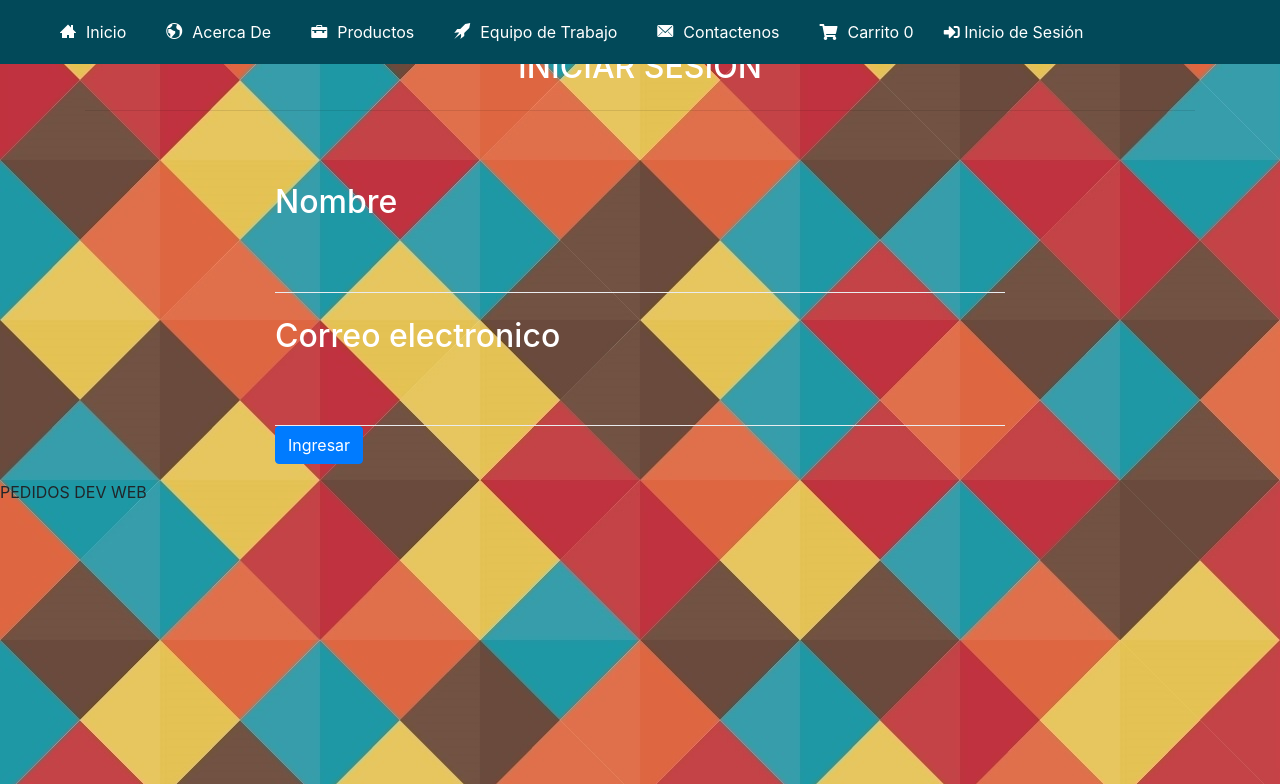
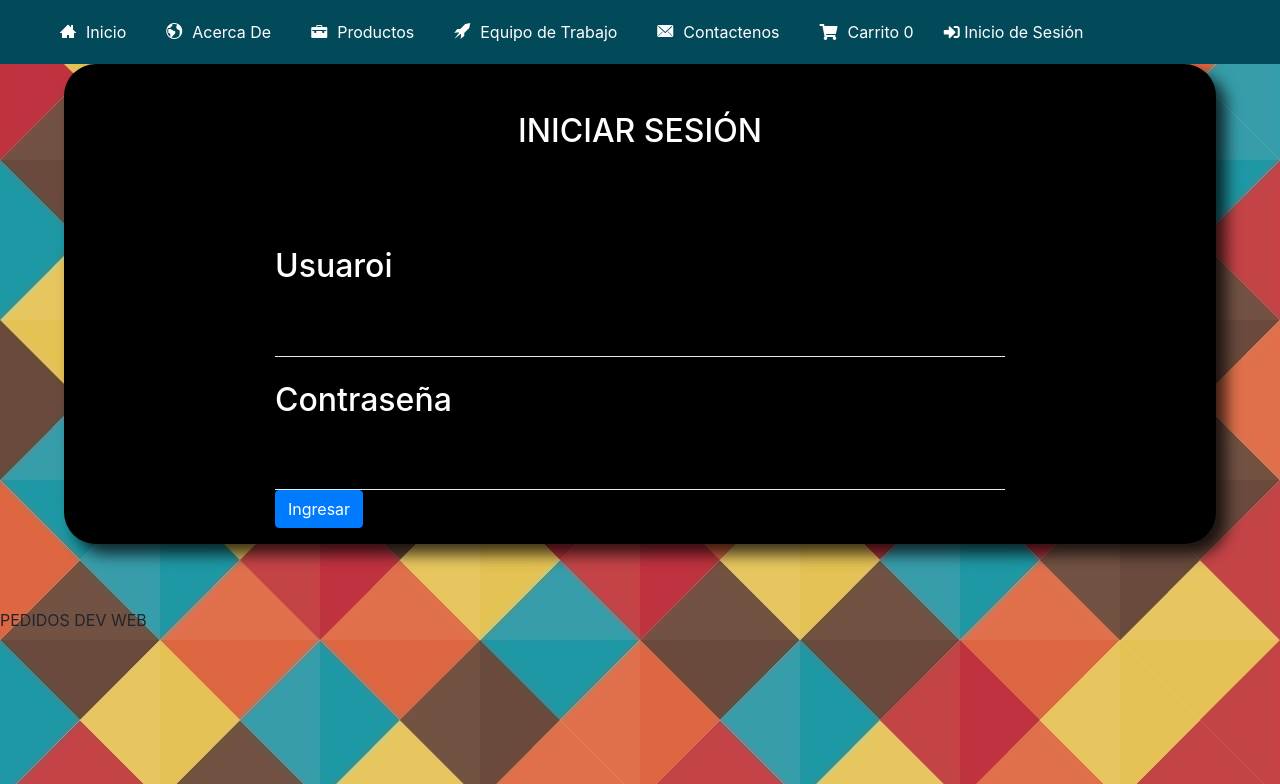
Before and after one commit to jamadom07683/PEDIDOS-DEV-WEB, a PHP site: page /Php/inicioSesion.php in a window 1280 px wide. Shown: the top 784 px of the page. Run offline with PHP 8.4, Linux system fonts and the light colour scheme; some libraries are stand-ins or nearby versions; some web fonts are replaced.

Commit message:
Estilos formulario Inicio de sesion

```diff
--- a/Php/inicioSesion.php
+++ b/Php/inicioSesion.php
@@ -58,7 +58,7 @@
     </div>
     -->
 
-    <div class="Iniciar Sesión" id="Sesiom">
+    <div class="IniciarSesion" id="IniciarSesion">
         <div class="container">
             <br>
             <br>
@@ -71,7 +71,7 @@
                             <div class="form-group floating-label-form-group controls mb-0 pb-2">
                                 <label>Usuario</label>
 
-                                <h2 class="Nom_form">Nombre</h2><input class="form-control" type="text" id="name1" name="name1">
+                                <h2 class="Nom_form">Usuaroi</h2><input class="form-control" type="text" id="name1" name="name1">
 
                                 <p class="help-block text-danger"></p>
                             </div>
@@ -79,7 +79,7 @@
                         <div class="control-group">
                             <div class="form-group floating-label-form-group controls mb-0 pb-2">
                                 <label>Contraseña</label>
-                                <h2 class="Nom_form">Correo electronico</h2> <input class="form-control" type="email" id="correo" name="correo">
+                                <h2 class="Nom_form">Contraseña</h2> <input class="form-control" type="email" id="correo" name="correo">
                                 <p class="help-block text-danger"></p>
                             </div>
                         </div>
--- a/Styles/Main.css
+++ b/Styles/Main.css
@@ -304,3 +304,15 @@ form .row:first-child .floating-label-form-group {
 .Nom_form {
     color: white;
 }
+
+
+/*Inicio de Sesión*/
+
+.IniciarSesion{
+    background-color: black;
+    margin: 4em;
+    border-radius: 2em;
+    -webkit-box-shadow: 10px 10px 15px 0px rgba(0, 0, 0, 0.75);
+    -moz-box-shadow: 10px 10px 15px 0px rgba(0, 0, 0, 0.75);
+    box-shadow: 10px 10px 15px 0px rgba(0, 0, 0, 0.75);
+}
```
